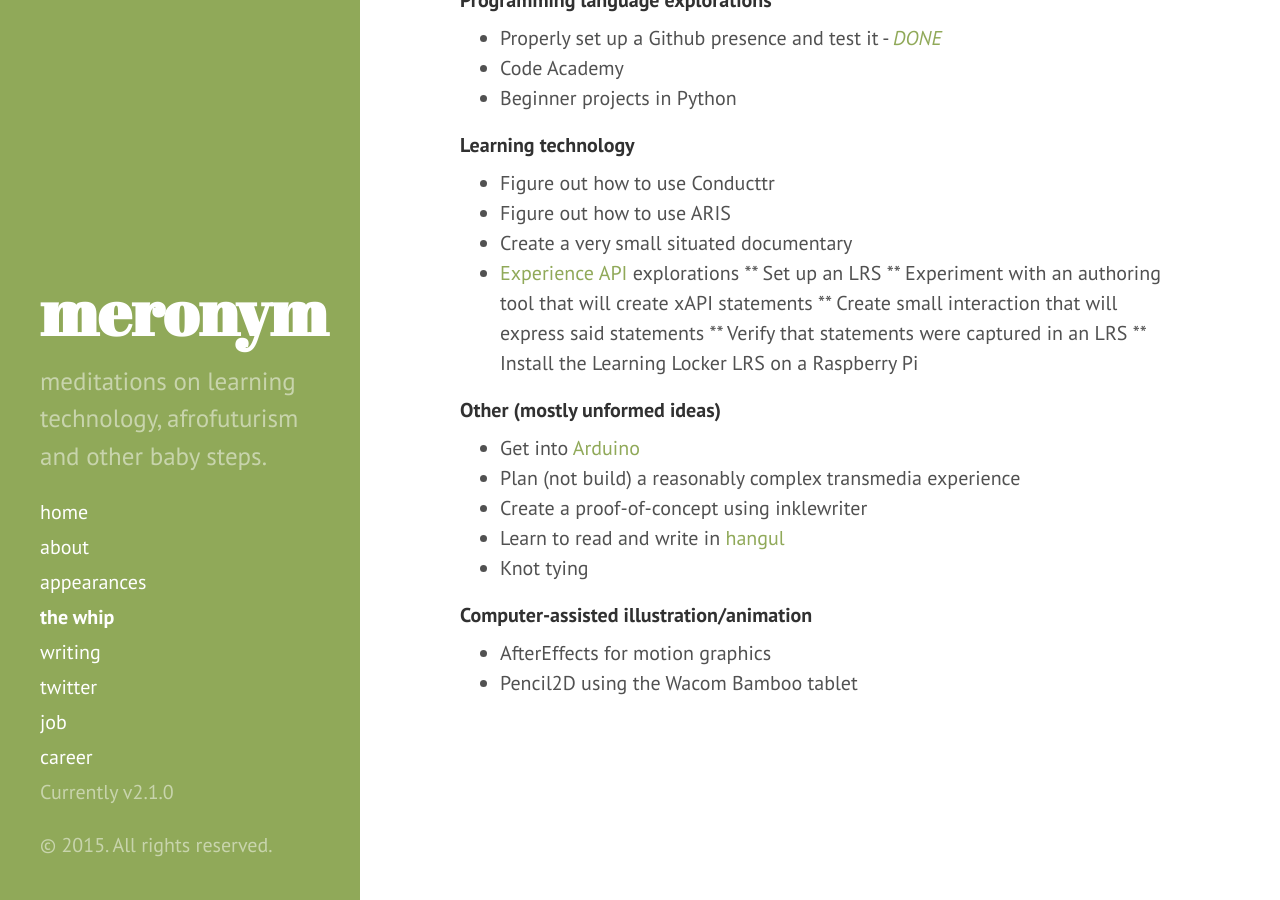
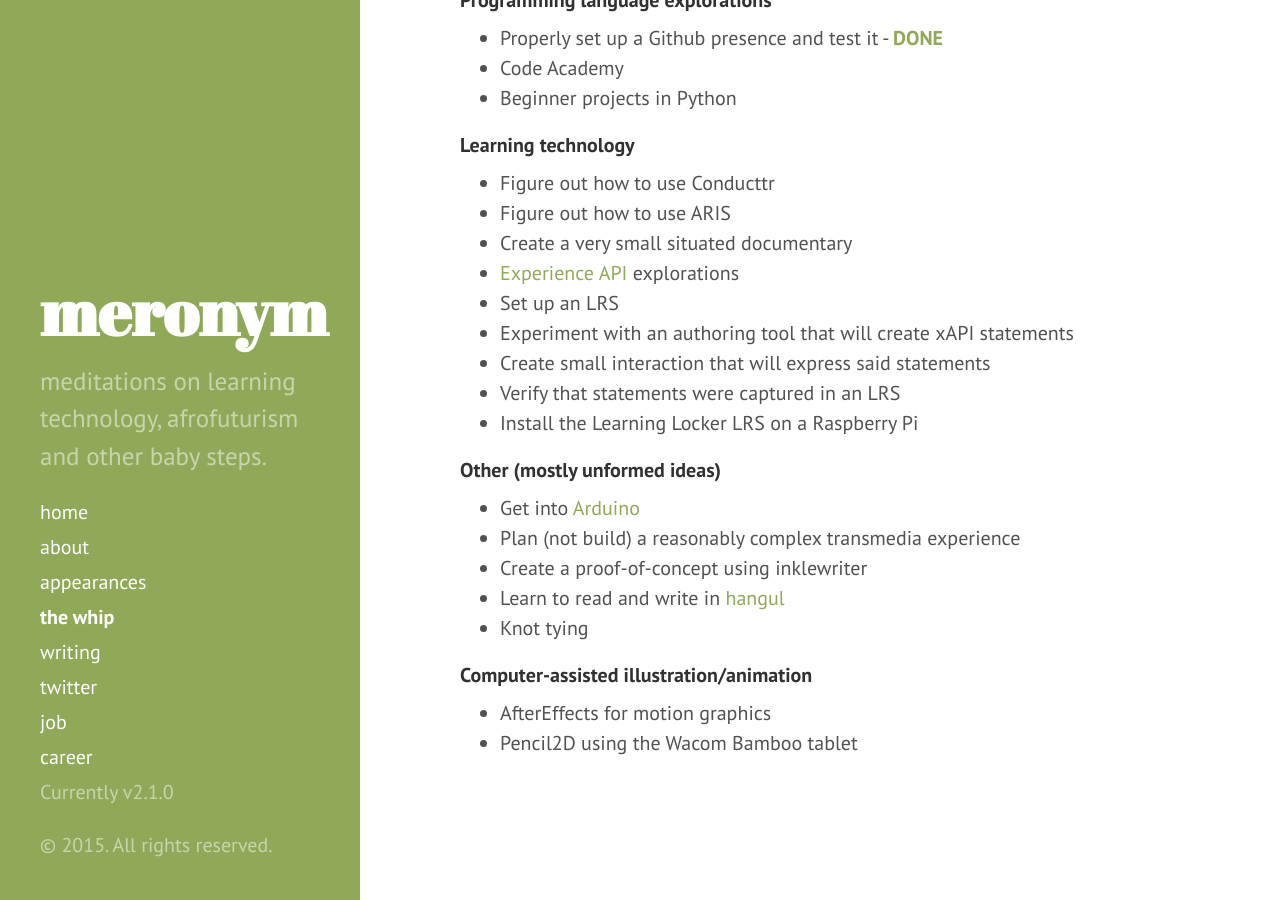
Before and after one commit to craigwiggins/craigwiggins.github.io, a Jekyll site: the page built from the-whip.md, in a window 1280 px wide and 900 px high, scrolled down 1180 px. Built offline with Jekyll 4.4.1, drawn with Linux system fonts in a browser that asks for light colours; Markdown is read by kramdown in place of the engine named in the settings.

Commit message:
let's try this again

```diff
--- a/the-whip.md
+++ b/the-whip.md
@@ -14,14 +14,14 @@
 
 ####Web Development
 * Learn Markdown - *DONE* (but I'll likely be referring to [this cheat sheet](https://github.com/adam-p/markdown-here/wiki/Markdown-Cheatsheet))
-* create a blog site using it - [*DONE*](http://craigwiggins.github.io)
+* create a blog site using it - [**DONE**](http://craigwiggins.github.io)
 
 ####Video
 * Set up personal YouTube presence
 * Create a series of short (3 mins or less - probably way less) videos on weekly themes
 
 ####Programming language explorations
-* Properly set up a Github presence and test it - [*DONE*](https://github.com/craigwiggins/hello-world)
+* Properly set up a Github presence and test it - [**DONE**](https://github.com/craigwiggins/hello-world)
 * Code Academy
 * Beginner projects in Python
 
@@ -30,11 +30,11 @@
 * Figure out how to use ARIS
 * Create a very small situated documentary
 * [Experience API](http://xapi.adlnet.gov) explorations
-** Set up an LRS
-** Experiment with an authoring tool that will create xAPI statements
-** Create small interaction that will express said statements
-** Verify that statements were captured in an LRS
-** Install the Learning Locker LRS on a Raspberry Pi
+ * Set up an LRS
+ * Experiment with an authoring tool that will create xAPI statements
+ * Create small interaction that will express said statements
+ * Verify that statements were captured in an LRS
+ * Install the Learning Locker LRS on a Raspberry Pi
 
 ####Other (mostly unformed ideas)
 * Get into [Arduino](http://www.arduino.cc/)
```
